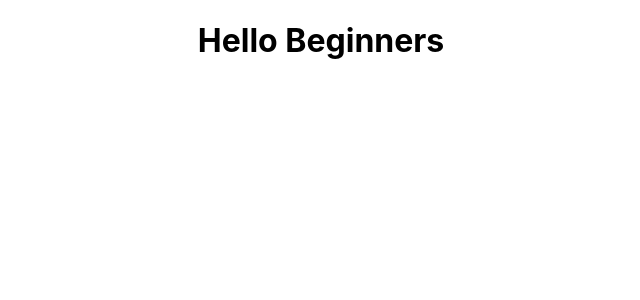
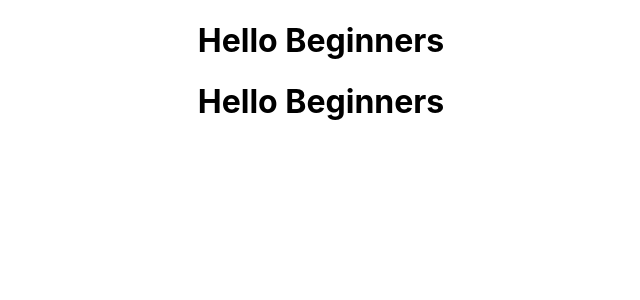
Before and after one commit to sagar-ss/react-learning, a React (Create React App) app in the folder blog/: page / in a window 1280 px wide. Shown: the top 300 px of the page, without its empty margins (319-959 px from the left). Built offline with nearby package versions, Linux system fonts and the light colour scheme.

Commit message:
creating first file

```diff
--- /dev/null
+++ b/blog/src/Users.js
@@ -0,0 +1,9 @@
+function Users() {
+    return (
+      <div className="App">
+        <h1>Hello Beginners</h1>
+      </div>
+    );
+  }
+
+  export default Users;
--- a/blog/src/index.js
+++ b/blog/src/index.js
@@ -2,12 +2,14 @@ import React from 'react';
 import ReactDOM from 'react-dom/client';
 import './index.css';
 import App from './App';
+import Users from './Users';
 import reportWebVitals from './reportWebVitals';
 
 const root = ReactDOM.createRoot(document.getElementById('root'));
 root.render(
   <React.StrictMode>
-    <App />
+    <App/>
+    <Users />
   </React.StrictMode>
 );
 
```
